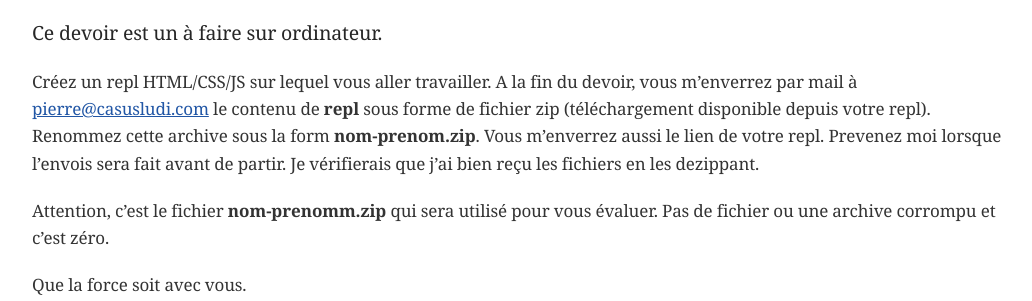
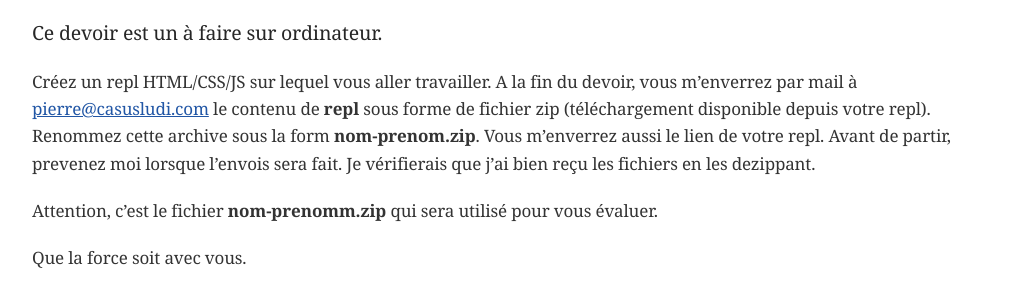
Before and after one commit to mrpierrot/js-course, a website: page devoirs/final.html in a window 1280 px wide. Shown: the part 101-402 px from the top of the page, without its empty margins (123-1155 px from the left). Drawn offline with nearby package versions, Linux system fonts and the light colour scheme; a web font is replaced by a local one.

Commit message:
fix devoir

```diff
--- a/devoirs/final.html
+++ b/devoirs/final.html
@@ -439,10 +439,10 @@ body.book #toc,body.book #preamble,body.book h1.sect0,body.book .sect1>h2{page-b
 <p>Créez un repl HTML/CSS/JS sur lequel vous aller travailler.
 A la fin du devoir, vous m&#8217;enverrez par mail à <a href="mailto:pierre@casusludi.com">pierre@casusludi.com</a> le contenu de <strong>repl</strong> sous forme de fichier zip (téléchargement disponible depuis votre repl).
 Renommez cette archive sous la form <strong>nom-prenom.zip</strong>. Vous m&#8217;enverrez aussi le lien de votre repl.
-Prevenez moi lorsque l&#8217;envois sera fait avant de partir. Je vérifierais que j&#8217;ai bien reçu les fichiers en les dezippant.</p>
+Avant de partir, prevenez moi lorsque l&#8217;envois sera fait. Je vérifierais que j&#8217;ai bien reçu les fichiers en les dezippant.</p>
 </div>
 <div class="paragraph">
-<p>Attention, c&#8217;est le fichier <strong>nom-prenomm.zip</strong> qui sera utilisé pour vous évaluer. Pas de fichier ou une archive corrompu et c&#8217;est zéro.</p>
+<p>Attention, c&#8217;est le fichier <strong>nom-prenomm.zip</strong> qui sera utilisé pour vous évaluer.</p>
 </div>
 <div class="paragraph">
 <p>Que la force soit avec vous.</p>
@@ -650,7 +650,7 @@ et f = c x 5 / 9 + 32</p>
 </div>
 <div id="footer">
 <div id="footer-text">
-Last updated 2018-04-17 15:44:06 CEST
+Last updated 2018-04-17 15:54:29 CEST
 </div>
 </div>
 <link rel="stylesheet" href="https://cdnjs.cloudflare.com/ajax/libs/highlight.js/9.12.0/styles/github.min.css">
```
Also changed, not shown: 1 other file.
